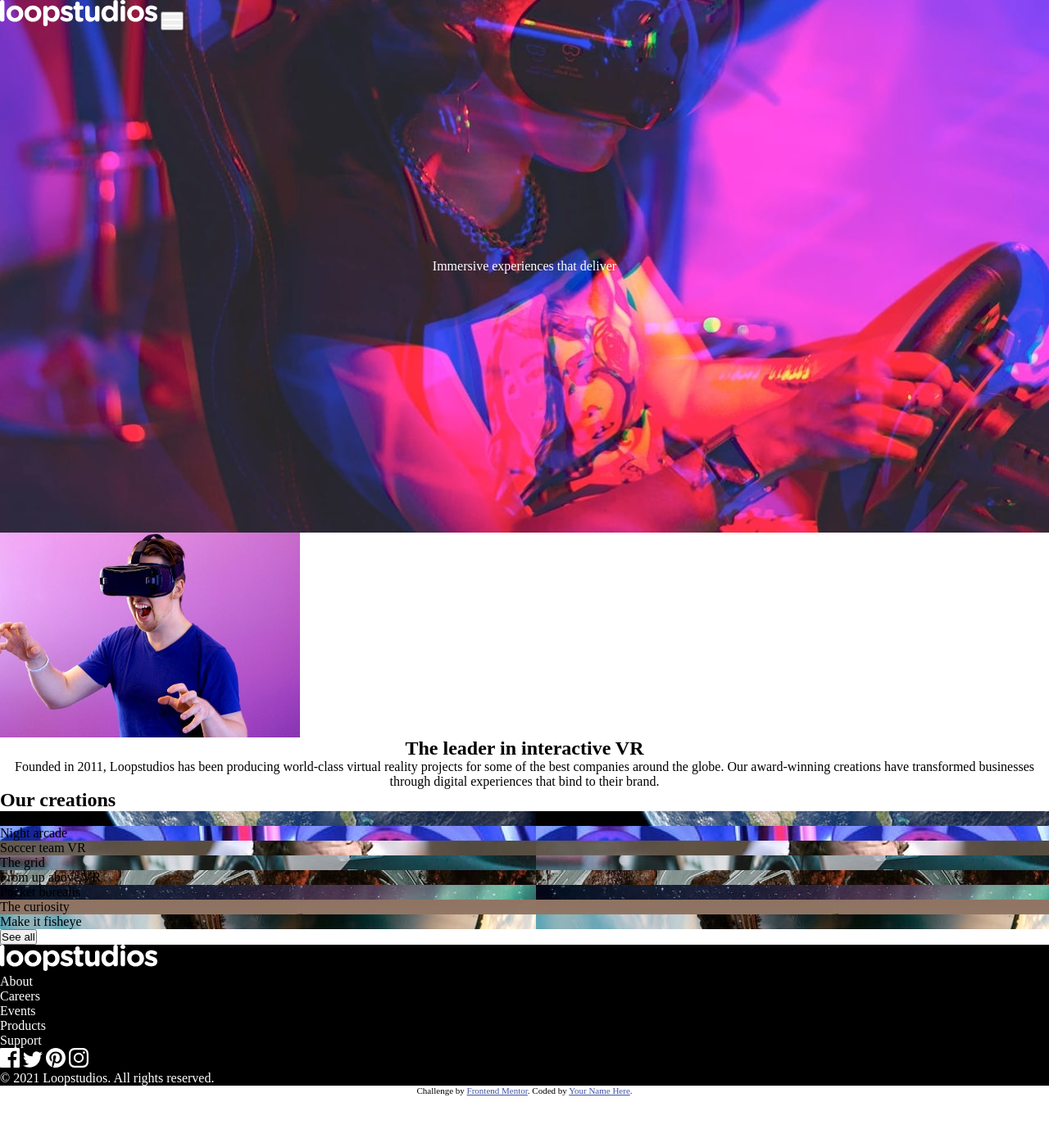
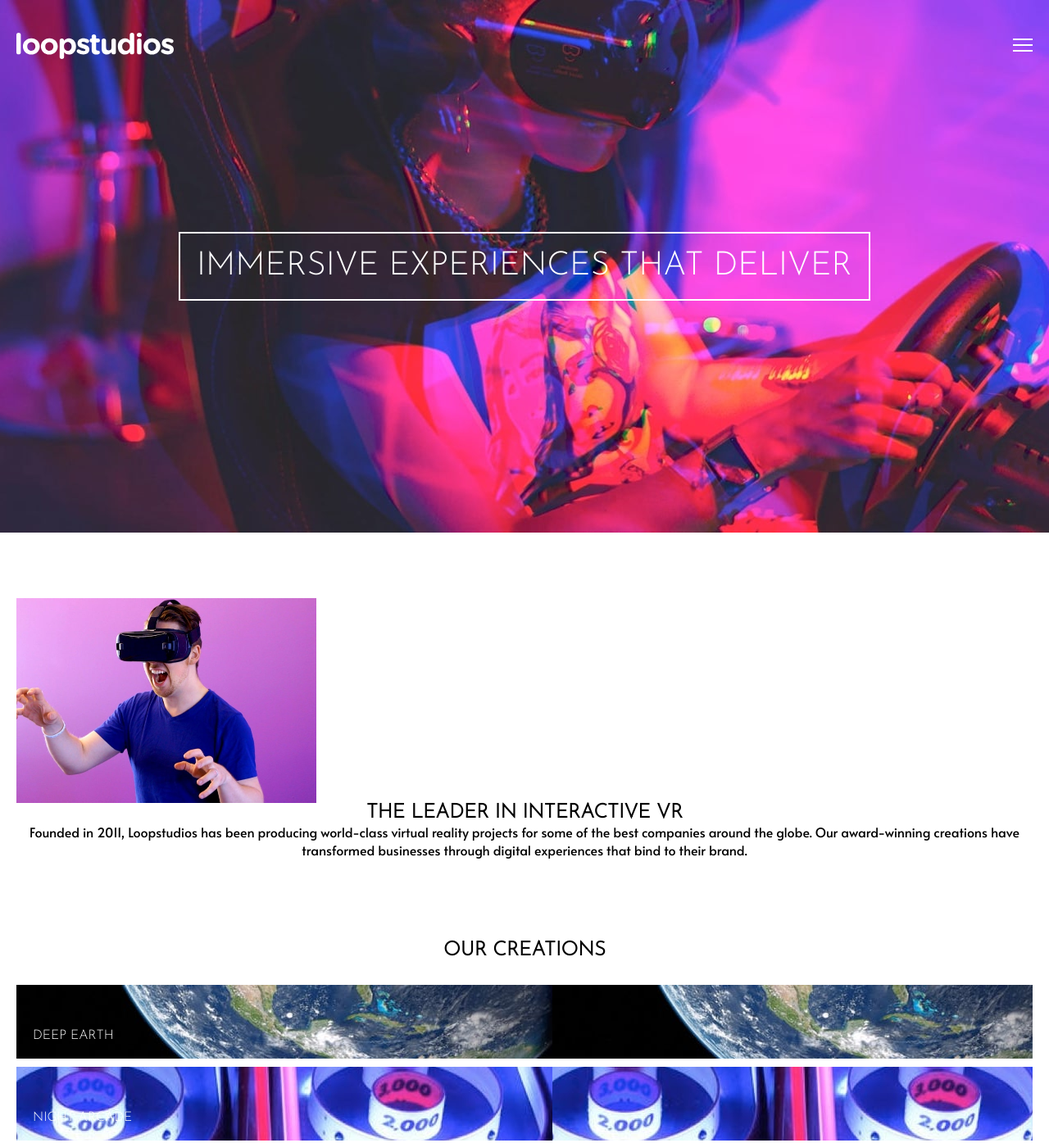
Before and after one commit to renatoalmeida49/loopstudios-landing-page-challenge, a plain HTML site: page index.html in a window 1280 px wide. Shown: the top 1395 px of the page at 82% size. Before the commit the page ends 1337 px from the top, so only its background shows below. Drawn offline with Linux system fonts and the light colour scheme.

Commit message:
style(index.html): font-family and images added

```diff
--- a/assets/css/page/creations.css
+++ b/assets/css/page/creations.css
@@ -1,7 +1,25 @@
 #creations {
-
+    padding: 0 20px 40px 20px;
 }
 
+#creations .title {
+    text-align: center;
+    font-family: 'Josefin Sans', sans-serif;
+    text-transform: uppercase;
+    padding: 20px;
+}
+
+#creations .card {
+    margin: 10px 0;
+    text-transform: uppercase;
+    font-family: 'Josefin Sans', sans-serif;
+    color: white;
+    height: 90px;
+    padding: 20px;
+    display: flex;
+    flex-direction: column;
+    justify-content: flex-end;
+}
 #creations .background-earth {
     background-image: url('../../images/mobile/image-deep-earth.jpg');
 }
@@ -26,3 +44,16 @@
 #creations .background-fisheye {
     background-image: url('../../images/mobile/image-fisheye.jpg');
 }
+
+#creations .button {
+    margin: 0 auto;
+    display: block;
+    border: 2px solid #000;
+    background: transparent;
+    text-transform: uppercase;
+    padding: 8px 15px;
+    font-size: 18px;
+    font-weight: 700;
+    letter-spacing: 2px;
+    font-family: 'Josefin Sans', sans-serif;
+}
--- a/assets/css/page/footer.css
+++ b/assets/css/page/footer.css
@@ -1,4 +1,11 @@
 #footer {
     background-color: black;
     color: white;
+    text-align: center;
+    padding: 50px;
+    font-family: 'Alata', sans-serif;
 }
+
+#footer ul {
+    list-style: none;
+}
--- a/assets/css/page/header.css
+++ b/assets/css/page/header.css
@@ -1,5 +1,14 @@
 #header {
     position: absolute;
+    display: flex;
+    justify-content: space-between;
+    align-items: center;
+    width: 100%;
+    padding: 40px 20px;
+}
+.button-mobile {
+    background: transparent;
+    border: none;
 }
 .menu {
     display: none;
--- a/assets/css/page/home.css
+++ b/assets/css/page/home.css
@@ -9,3 +9,14 @@
     justify-content: center;
     color: white;
 }
+#home .title {
+    text-transform: uppercase;
+    margin: auto;
+    border: 2px solid white;
+    margin: 0 20px;
+    padding: 20px;
+    text-transform: uppercase;
+    font-family: 'Josefin Sans', sans-serif;
+    font-size: 40px;
+    font-weight: 300;
+}
--- a/assets/css/page/leader.css
+++ b/assets/css/page/leader.css
@@ -1,5 +1,6 @@
 #leader {
     text-align: center;
+    padding: 80px 20px;
 }
 #leader .background-image {
     background-image: url('../../images/desktop/image-interactive.jpg');
@@ -7,3 +8,12 @@
     background-size: contain;
     background-repeat: no-repeat;
 }
+
+#leader .title {
+    font-family: 'Josefin Sans', sans-serif;
+    text-transform: uppercase;
+}
+#leader .description {
+    font-family: 'Alata', sans-serif;
+    font-weight: 400;
+}
--- a/index.html
+++ b/index.html
@@ -16,7 +16,7 @@
   <header id="header">
     <img src="./assets/images/logo.svg" alt="Logo">
 
-    <button>
+    <button class="button-mobile">
       <img src="./assets/images/icon-hamburger.svg" alt="Button menu mobile">
     </button>
 
@@ -32,22 +32,22 @@
   </header>
 
   <section id="home">
-    Immersive experiences that deliver
+    <h1 class="title">Immersive experiences that deliver</h1>
   </section>
 
   <section id="leader">
     <div class="background-image"></div>
 
-    <h1>The leader in interactive VR</h1>
+    <h1 class="title">The leader in interactive VR</h1>
 
-    <p>Founded in 2011, Loopstudios has been producing world-class virtual reality
+    <p class="description">Founded in 2011, Loopstudios has been producing world-class virtual reality
     projects for some of the best companies around the globe. Our award-winning
     creations have transformed businesses through digital experiences that bind
     to their brand.</p>
   </section>
 
   <section id="creations">
-    <h1>Our creations</h1>
+    <h1 class="title">Our creations</h1>
 
     <div class="cards">
       <div class="card background-earth">Deep earth</div>
@@ -60,7 +60,7 @@
       <div class="card background-fisheye">Make it fisheye</div>
     </div>
 
-    <button>See all</button>
+    <button class="button">See all</button>
   </section>
 
   <footer id="footer">
```
